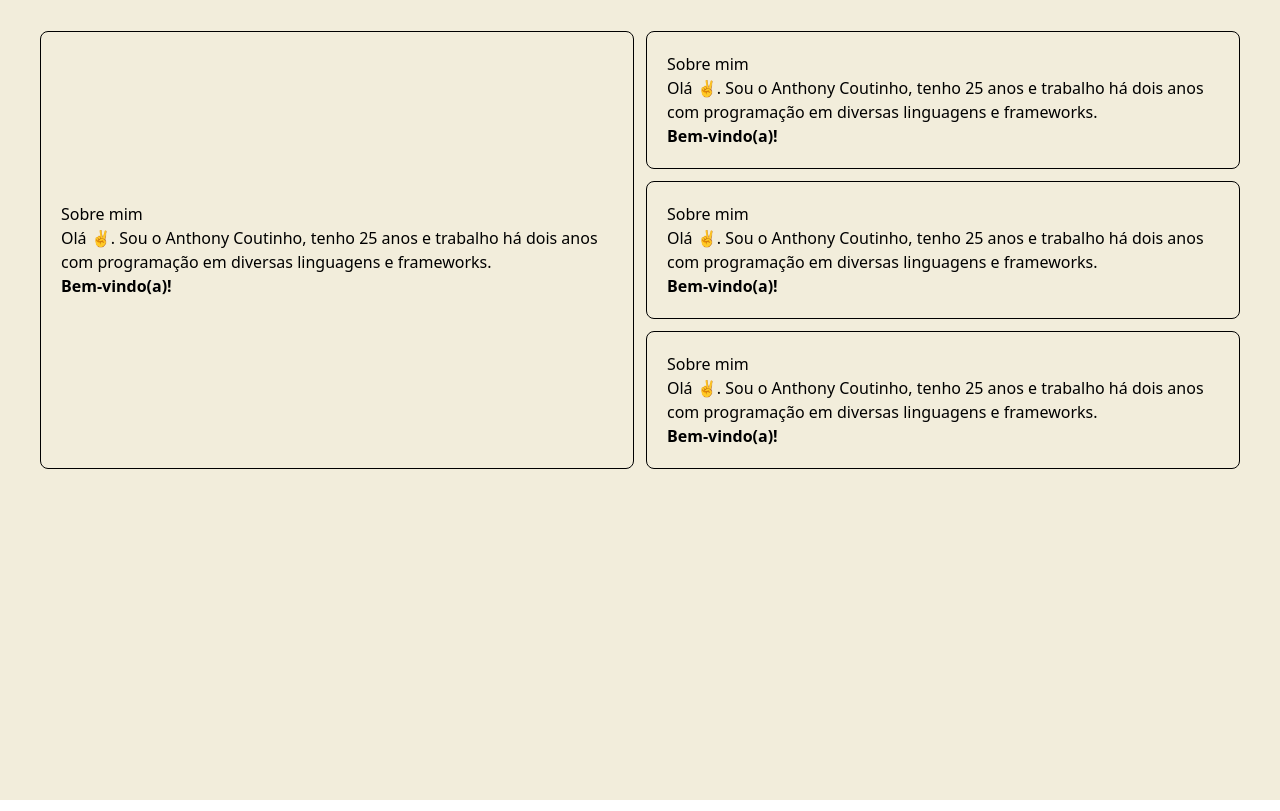
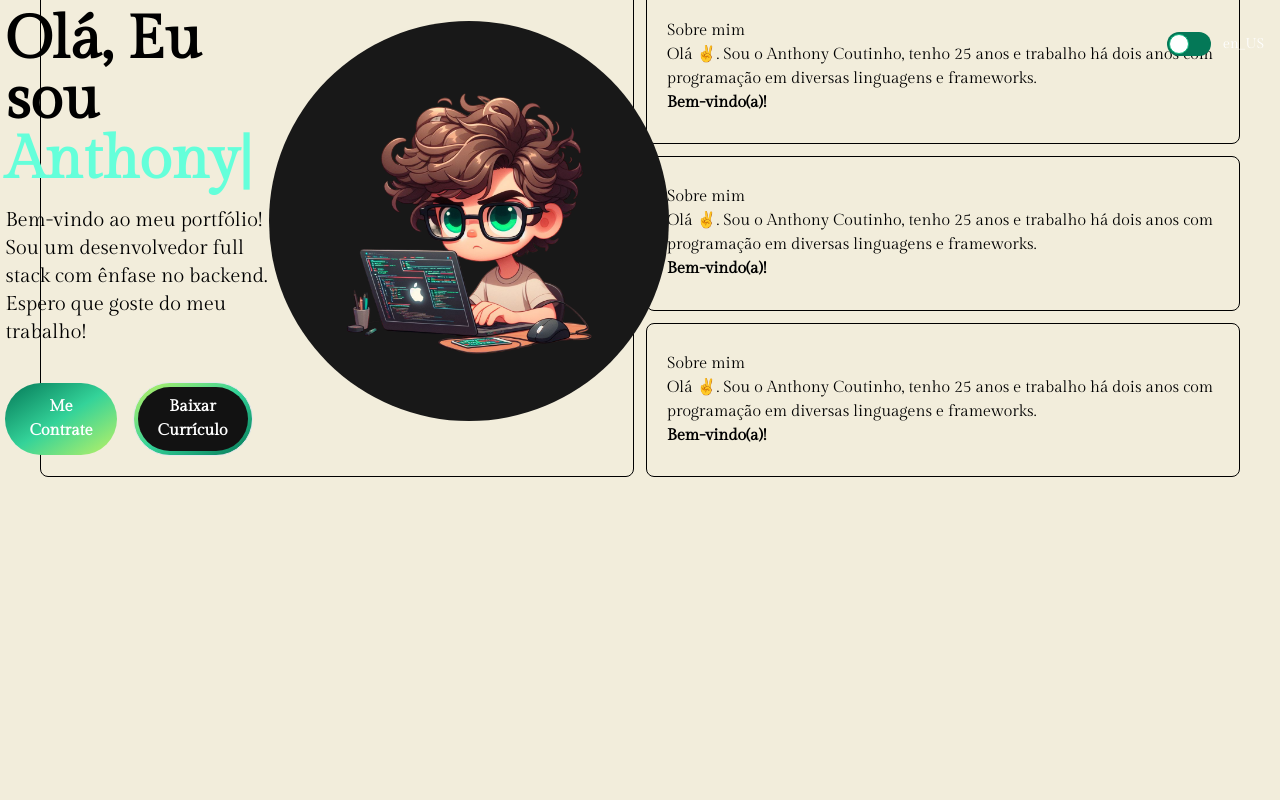
Before and after one commit to thonycsdev/thonycsdev-portifolio-page, a Next.js app: page / in a window 1280 px wide. Built offline with nearby package versions, Linux system fonts and the light colour scheme.

Commit message:
Adicionando nova fonte ao projeto

```diff
--- a/src/components/HeroSection.tsx
+++ b/src/components/HeroSection.tsx
@@ -11,7 +11,7 @@ function HeroSection() {
     <section className="">
       <div className="flex-col flex lg:flex-row lg:justify-center items-center">
         <div className="self-center">
-          <h1 className="text-white mb-4 text-4xl  lg:text-6xl font-extrabold">
+          <h1 className="mb-4 text-4xl  lg:text-6xl font-extrabold">
             {language.greetingsLabel}{" "}
             <span className="text-[#64FFDA] text-nowrap">
               <br />
@@ -34,7 +34,7 @@ function HeroSection() {
           <div className="absolute top-4 right-0 p-4">
             <SwitchButton />
           </div>
-          <p className="text-white text-lg mb-6 lg:text-xl text-center lg:text-left">
+          <p className="text-lg mb-6 lg:text-xl text-center lg:text-left">
             {language.welcomeLabel}
           </p>
           <div className="mx-auto h-auto flex flex-col items-center justify-center lg:justify-start lg:flex-row">
--- a/src/pages/_app.tsx
+++ b/src/pages/_app.tsx
@@ -3,10 +3,15 @@ import type { AppProps } from "next/app";
 import Head from "next/head";
 import { Analytics } from "@vercel/analytics/react";
 import { TranslationContextProvider } from "@/components/Context/TranslationContext";
+import { Gilda_Display, Inter } from 'next/font/google'
 
+const gilda = Gilda_Display({
+  weight: "400",
+  subsets: ["latin"]
+});
 export default function App({ Component, pageProps }: AppProps) {
   return (
-    <>
+    <main className={gilda.className}>
       <Analytics />
       <Head>
         <link rel="shortcut icon" href="/avatar-no-background.png" />
@@ -14,6 +19,6 @@ export default function App({ Component, pageProps }: AppProps) {
       <TranslationContextProvider>
         <Component {...pageProps} />
       </TranslationContextProvider>
-    </>
+    </main>
   );
 }
--- a/src/pages/index.tsx
+++ b/src/pages/index.tsx
@@ -1,4 +1,5 @@
 import AboutSection from "@/components/AboutSection";
+import HeroSection from "@/components/HeroSection";
 import HomeCardComponent from "@/components/UI/HomeCardComponent";
 
 export default function Home() {
@@ -6,7 +7,7 @@ export default function Home() {
     <main className="h-full md:h-screen bg-paper-background flex flex-col justify-center items-start p-10 ">
       <div className="grid grid-cols-1 md:grid-cols-2 grid-rows-5 gap-3">
         <div className="row-span-2 md:row-span-3 ">
-          <HomeCardComponent content={<AboutSection />} />
+          <HomeCardComponent content={<HeroSection />} />
         </div>
         <div>
           <HomeCardComponent content={<AboutSection />} />
```
